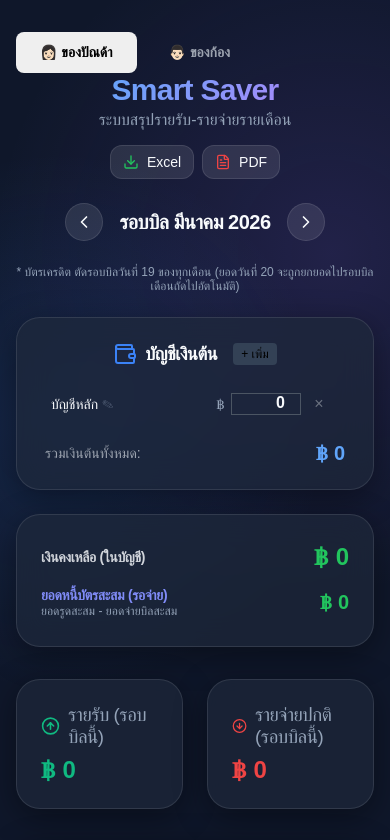
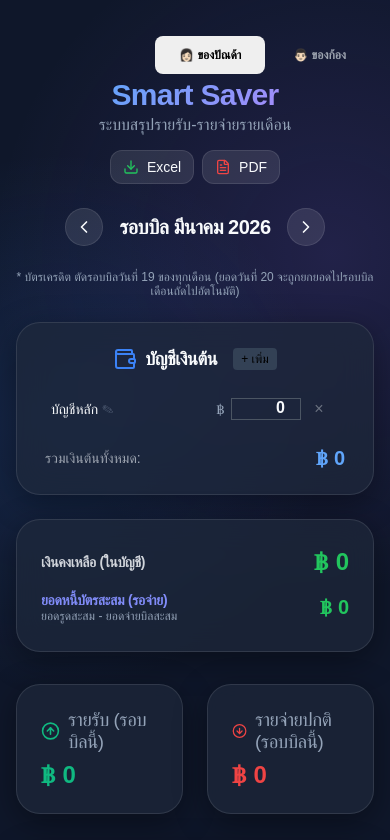
Before and after one commit to pundapuntita/smart-saver, a React (Vite) app: page / in a window 390 px wide. Shown: the top 840 px of the page. Built offline with nearby package versions, Linux system fonts and the light colour scheme; a web font is replaced by a local one.

Commit message:
fix: resolve mobile layout overlapping for profile switcher and transaction items

```diff
--- a/src/App.jsx
+++ b/src/App.jsx
@@ -652,7 +652,7 @@ function SmartSaverApp({ profileName }) {
                       <span className={`font-bold ${tx.type === 'income' ? 'text-green print:text-green-700' : tx.type === 'transfer' ? 'text-teal-400 print:text-teal-700' : tx.type === 'cc_payment' ? 'text-indigo-400 print:text-indigo-700' : 'text-red print:text-red-700'}`}>
                         {tx.type === 'income' ? '+' : tx.type === 'transfer' ? '↔' : '-'} {formatMoney(tx.amount)}
                       </span>
-                      <div className="flex flex-col gap-1 items-end ml-1">
+                      <div className="flex gap-1 sm:gap-2 items-center ml-2">
                         <button onClick={() => handleEdit(tx)} className="text-gray-400 hover:text-blue-400 transition-colors bg-transparent p-1 shadow-none no-print"> <Edit2 size={16} /> </button>
                         <button onClick={() => deleteTransaction(tx.id)} className="text-gray-400 hover:text-red-400 transition-colors bg-transparent p-1 shadow-none no-print"> <Trash2 size={16} /> </button>
                       </div>
@@ -874,25 +874,29 @@ export default function App() {
   };
 
   return (
-    <div className="relative w-full overflow-hidden">
-      {/* Profile Switcher floating at top right */}
-      <div className="absolute top-2 right-2 sm:top-5 sm:right-5 z-[100] flex gap-2 no-print bg-[#0f172a] p-1.5 rounded-xl border border-gray-700 shadow-[0_4px_20px_rgba(0,0,0,0.5)]">
+    <div className="w-full min-h-screen flex flex-col items-center">
+      {/* Profile Switcher placed in normal flow to avoid overlapping header on small phones */}
+      <div className="w-full max-w-[1000px] flex justify-end px-4 pt-4 sm:px-4 sm:pt-6 z-[100] no-print relative">
+        <div className="flex gap-1 sm:gap-2 bg-[#0f172a] p-1 sm:p-1.5 rounded-xl border border-gray-700 shadow-[0_4px_20px_rgba(0,0,0,0.5)]">
           <button
             onClick={() => handleProfileChange('ปัณด้า')}
-          className={`px-3 py-1.5 rounded-lg text-sm font-bold transition-all ${profile === 'ปัณด้า' ? 'bg-pink-600 text-white shadow-[0_0_15px_rgba(219,39,119,0.5)]' : 'bg-transparent text-gray-400 hover:text-white'}`}
+            className={`px-3 py-1.5 rounded-lg text-xs sm:text-sm font-bold transition-all ${profile === 'ปัณด้า' ? 'bg-pink-600 text-white shadow-[0_0_15px_rgba(219,39,119,0.5)]' : 'bg-transparent text-gray-400 hover:text-white'}`}
           >
             👩🏻 ของปัณด้า
           </button>
           <button
             onClick={() => handleProfileChange('ก้อง')}
-          className={`px-3 py-1.5 rounded-lg text-sm font-bold transition-all ${profile === 'ก้อง' ? 'bg-blue-600 text-white shadow-[0_0_15px_rgba(37,99,235,0.5)]' : 'bg-transparent text-gray-400 hover:text-white'}`}
+            className={`px-3 py-1.5 rounded-lg text-xs sm:text-sm font-bold transition-all ${profile === 'ก้อง' ? 'bg-blue-600 text-white shadow-[0_0_15px_rgba(37,99,235,0.5)]' : 'bg-transparent text-gray-400 hover:text-white'}`}
           >
             👨🏻 ของก้อง
           </button>
         </div>
+      </div>
 
       {/* Remount entirely when profile changes to sandbox all states perfectly */}
+      <div className="w-full relative sm:mt-[-1rem]">
         <SmartSaverApp key={profile} profileName={profile} />
+      </div>
     </div>
   );
 }
```
Lines whose indentation alone changed are shown as unchanged.
